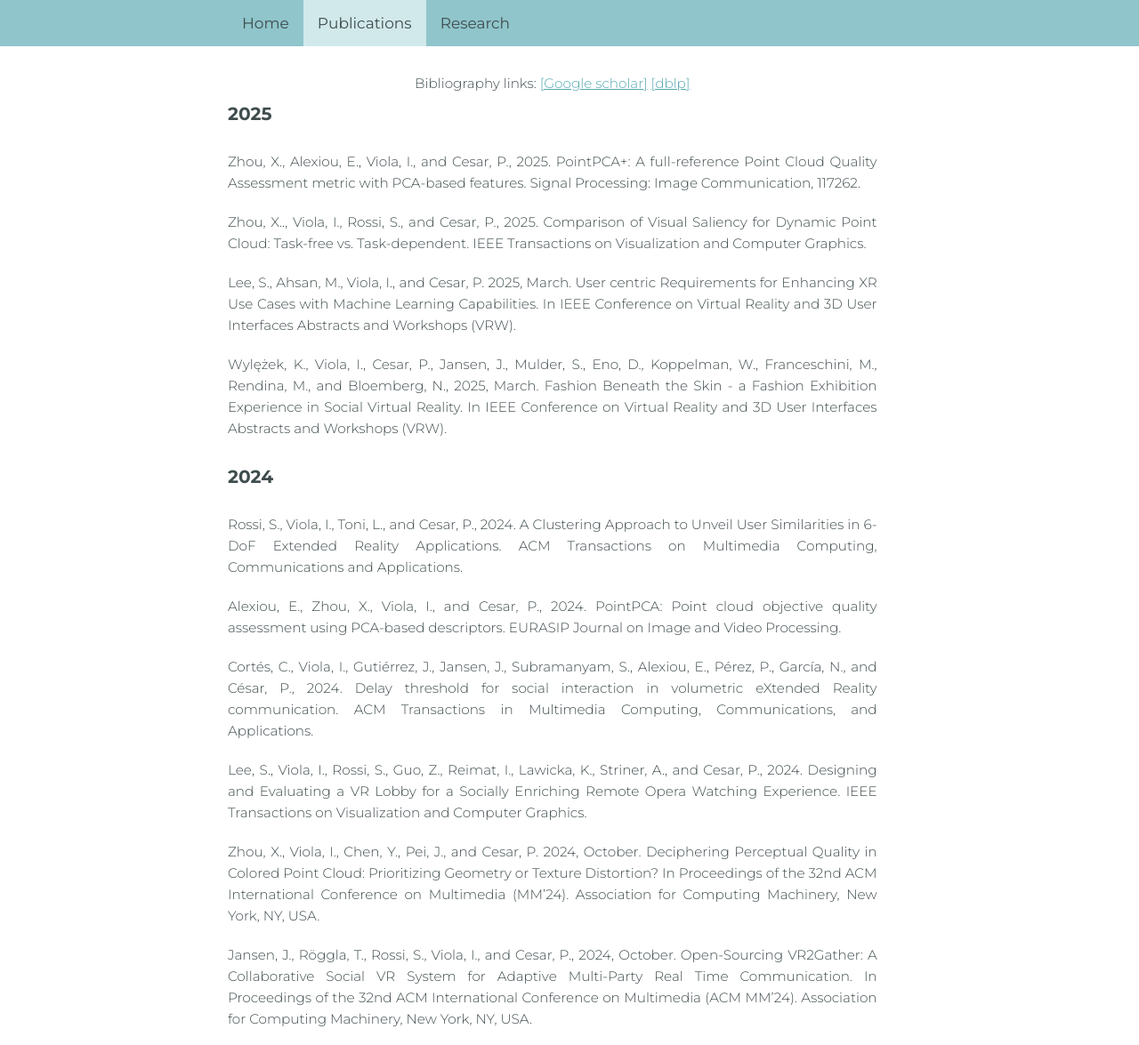
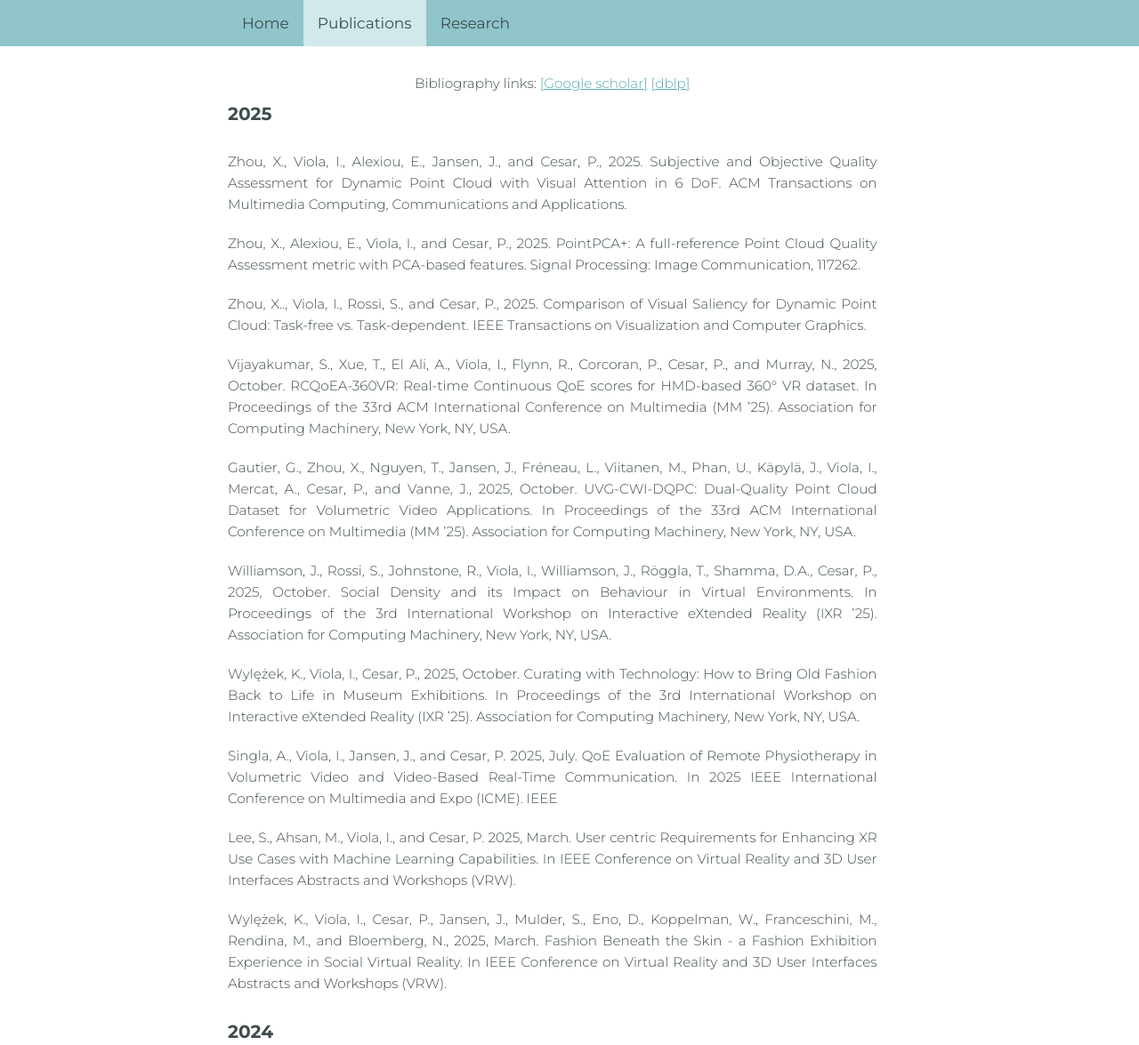
Before and after one commit to ireneviola/ireneviola.github.io, a plain HTML site: page publications/index.html in a window 1280 px wide. Shown: the top 1175 px of the page at 89% size. Drawn offline with Linux system fonts and the light colour scheme; files that its build step writes are made by us from their sources.

Commit message:
publications update

```diff
--- a/publications/index.html
+++ b/publications/index.html
@@ -31,9 +31,39 @@
     <p style="text-align: center">Bibliography links: <a href="https://scholar.google.com/citations?user=jGkD8ssAAAAJ&hl=en">[Google scholar]</a> <a href="https://dblp.uni-trier.de/pid/199/0539-1.html">[dblp]</a></p>
 
     <h4>2025</h4>
+
+    <p> Zhou, X., Viola, I., Alexiou, E., Jansen, J., and Cesar, P., 2025. Subjective and Objective Quality
+    Assessment for Dynamic Point Cloud with Visual Attention in 6 DoF. ACM Transactions on
+    Multimedia Computing, Communications and Applications.</p>
+
     <p>Zhou, X., Alexiou, E., Viola, I., and Cesar, P., 2025. PointPCA+: A full-reference Point Cloud Quality Assessment metric with PCA-based features. Signal Processing: Image Communication, 117262.</p>
 
     <p>Zhou, X.., Viola, I., Rossi, S., and Cesar, P., 2025. Comparison of Visual Saliency for Dynamic Point Cloud: Task-free vs. Task-dependent. IEEE Transactions on Visualization and Computer Graphics.</p>
+
+    <p>Vijayakumar, S., Xue, T., El Ali, A., Viola, I., Flynn, R., Corcoran, P., Cesar, P., and Murray, N., 2025, October. RCQoEA-360VR: Real-time Continuous QoE scores for HMD-based 360° VR dataset. In
+    Proceedings of the 33rd ACM International Conference on Multimedia (MM ’25). Association for
+    Computing Machinery, New York, NY, USA.  </p>
+
+    <p>Gautier, G., Zhou, X., Nguyen, T., Jansen, J., Fréneau, L., Viitanen, M., Phan, U., Käpylä, J.,
+    Viola, I., Mercat, A., Cesar, P., and Vanne, J., 2025, October. UVG-CWI-DQPC: Dual-Quality Point
+    Cloud Dataset for Volumetric Video Applications. In Proceedings of the 33rd ACM International
+    Conference on Multimedia (MM ’25). Association for Computing Machinery, New York, NY, USA.
+    </p>
+
+    <p>Williamson, J., Rossi, S., Johnstone, R., Viola, I., Williamson, J., Röggla, T., Shamma, D.A.,
+    Cesar, P., 2025, October. Social Density and its Impact on Behaviour in Virtual Environments.
+    In Proceedings of the 3rd International Workshop on Interactive eXtended Reality (IXR ’25).
+    Association for Computing Machinery, New York, NY, USA. </p>
+
+    <p>Wylężek, K., Viola, I., Cesar, P., 2025, October. Curating with Technology: How to Bring Old
+    Fashion Back to Life in Museum Exhibitions. In Proceedings of the 3rd International Workshop
+    on Interactive eXtended Reality (IXR ’25). Association for Computing Machinery, New York, NY,
+    USA.</p>
+
+    <p>Singla, A., Viola, I., Jansen, J., and Cesar, P. 2025, July. QoE Evaluation of Remote Physiotherapy
+    in Volumetric Video and Video-Based Real-Time Communication. In 2025 IEEE International
+    Conference on Multimedia and Expo (ICME). IEEE</p>
+
 
     <p>Lee, S., Ahsan, M., Viola, I., and Cesar, P. 2025, March. User centric Requirements for Enhancing XR Use Cases with Machine Learning Capabilities. In IEEE Conference on Virtual Reality and 3D User Interfaces Abstracts and Workshops (VRW).</p>
 
```
Also changed, not shown: index.html (+0 -2 lines), 1 other file.
